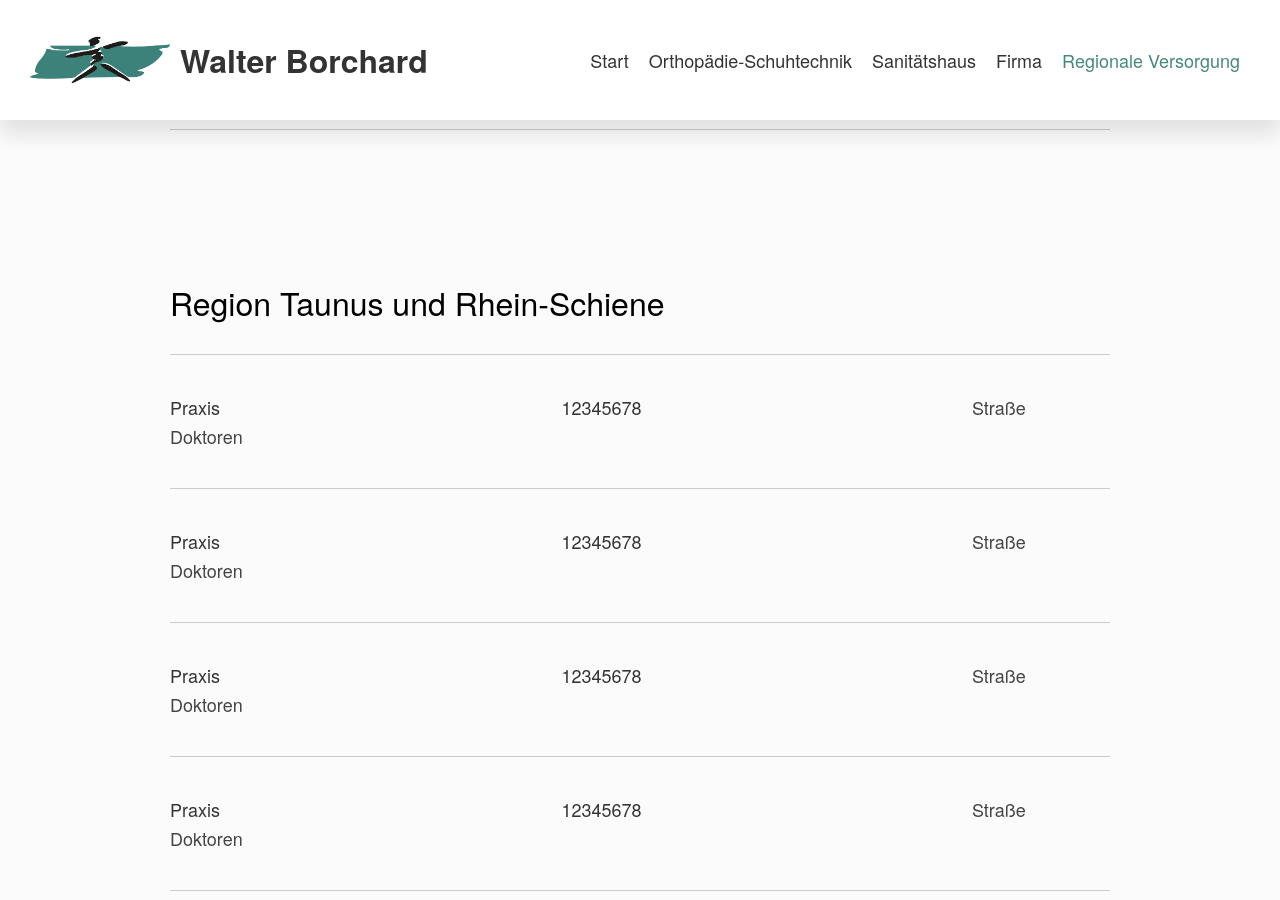
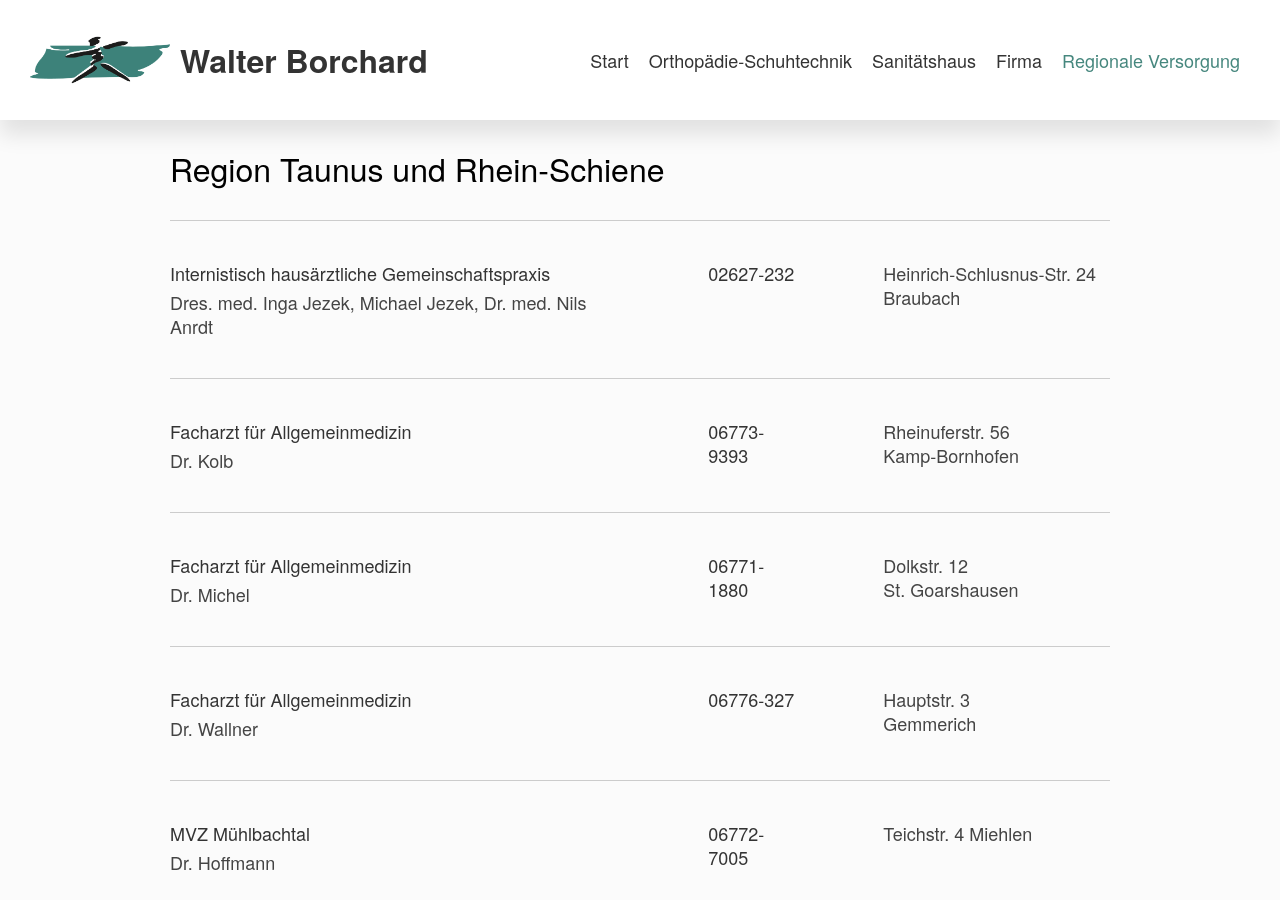
Before and after one commit to JohannesBorchard/Borchard-Orthopaedie, a Jekyll site: the page built from pages/regionale-versorgung.html, in a window 1280 px wide and 900 px high, scrolled down 6152 px. Built offline with Jekyll 4.4.1, drawn with Linux system fonts in a browser that asks for light colours; some of the changed text lies outside the part shown.

Commit message:
Regionale Versorgung vervollständigt

```diff
--- a/pages/regionale-versorgung.html
+++ b/pages/regionale-versorgung.html
@@ -92,157 +92,157 @@ permalink: /regionale-versorgung
 
             <tr class="institution">
                 <td class="institution__data">
-                    <div class="institution__type">Praxis</div>
-                    <div class="institution__people">Doktoren</div>
+                    <div class="institution__type">Hausärztin</div>
+                    <div class="institution__people">Dr. Lutterbeck</div>
                 </td>
                 <td class="institution__data">
-                    <a href="tel:12345678" class="institution__phone">12345678</a>
+                    <a href="tel:12345678" class="institution__phone">02621-40055</a>
                 </td>
                 <td class="institution__data">
-                    <div class="institution__adress">Straße</div>
+                    <div class="institution__adress">Frühmessestr. 22</div>
                 </td>
             </tr>
 
             <tr class="institution">
                 <td class="institution__data">
-                    <div class="institution__type">Praxis</div>
-                    <div class="institution__people">Doktoren</div>
+                    <div class="institution__type">Hausärzte</div>
+                    <div class="institution__people">Dres. Niel, Beck-Niel</div>
                 </td>
                 <td class="institution__data">
-                    <a href="tel:12345678" class="institution__phone">12345678</a>
+                    <a href="tel:12345678" class="institution__phone">02621-7573</a>
                 </td>
                 <td class="institution__data">
-                    <div class="institution__adress">Straße</div>
+                    <div class="institution__adress">Bahnhofstr. 28</div>
                 </td>
             </tr>
 
             <tr class="institution">
                 <td class="institution__data">
-                    <div class="institution__type">Praxis</div>
-                    <div class="institution__people">Doktoren</div>
+                    <div class="institution__type">Hausärzte</div>
+                    <div class="institution__people">Dres. Schmitz, Weiland</div>
                 </td>
                 <td class="institution__data">
-                    <a href="tel:12345678" class="institution__phone">12345678</a>
+                    <a href="tel:12345678" class="institution__phone">02621-2664</a>
                 </td>
                 <td class="institution__data">
-                    <div class="institution__adress">Straße</div>
+                    <div class="institution__adress">Sebastianusstr. 2</div>
                 </td>
             </tr>
 
             <tr class="institution">
                 <td class="institution__data">
-                    <div class="institution__type">Praxis</div>
-                    <div class="institution__people">Doktoren</div>
+                    <div class="institution__type">Hausärzte</div>
+                    <div class="institution__people">Dres. Kempf, Theisen</div>
                 </td>
                 <td class="institution__data">
-                    <a href="tel:12345678" class="institution__phone">12345678</a>
+                    <a href="tel:12345678" class="institution__phone">02621-7310</a>
                 </td>
                 <td class="institution__data">
-                    <div class="institution__adress">Straße</div>
+                    <div class="institution__adress">Bahnhofstr. 46</div>
                 </td>
             </tr>
 
             <tr class="institution">
                 <td class="institution__data">
-                    <div class="institution__type">Praxis</div>
-                    <div class="institution__people">Doktoren</div>
+                    <div class="institution__type">Hausarzt</div>
+                    <div class="institution__people">Dr. Kremer-König</div>
                 </td>
                 <td class="institution__data">
-                    <a href="tel:12345678" class="institution__phone">12345678</a>
+                    <a href="tel:12345678" class="institution__phone">02621-4808</a>
                 </td>
                 <td class="institution__data">
-                    <div class="institution__adress">Straße</div>
+                    <div class="institution__adress">Adolfstr. 11</div>
                 </td>
             </tr>
 
             <tr class="institution">
                 <td class="institution__data">
-                    <div class="institution__type">Praxis</div>
-                    <div class="institution__people">Doktoren</div>
+                    <div class="institution__type">Hausarzt</div>
+                    <div class="institution__people">Dr. Wagner</div>
                 </td>
                 <td class="institution__data">
-                    <a href="tel:12345678" class="institution__phone">12345678</a>
+                    <a href="tel:12345678" class="institution__phone">02621-40033</a>
                 </td>
                 <td class="institution__data">
-                    <div class="institution__adress">Straße</div>
+                    <div class="institution__adress">Burgstr. 28</div>
                 </td>
             </tr>
 
             <tr class="institution">
                 <td class="institution__data">
-                    <div class="institution__type">Praxis</div>
-                    <div class="institution__people">Doktoren</div>
+                    <div class="institution__type">Hausarzt</div>
+                    <div class="institution__people">Dr. Weber</div>
                 </td>
                 <td class="institution__data">
-                    <a href="tel:12345678" class="institution__phone">12345678</a>
+                    <a href="tel:12345678" class="institution__phone">02621-50318</a>
                 </td>
                 <td class="institution__data">
-                    <div class="institution__adress">Straße</div>
+                    <div class="institution__adress">Frühmessestr. 22</div>
                 </td>
             </tr>
 
             <tr class="institution">
                 <td class="institution__data">
-                    <div class="institution__type">Praxis</div>
-                    <div class="institution__people">Doktoren</div>
+                    <div class="institution__type">Hausärztin</div>
+                    <div class="institution__people">Dr. Hintze</div>
                 </td>
                 <td class="institution__data">
-                    <a href="tel:12345678" class="institution__phone">12345678</a>
+                    <a href="tel:12345678" class="institution__phone">02621-18673</a>
                 </td>
                 <td class="institution__data">
-                    <div class="institution__adress">Straße</div>
+                    <div class="institution__adress">Adolfstr. 35</div>
                 </td>
             </tr>
 
             <tr class="institution">
                 <td class="institution__data">
-                    <div class="institution__type">Praxis</div>
-                    <div class="institution__people">Doktoren</div>
+                    <div class="institution__type">Kinderarzt</div>
+                    <div class="institution__people">Dr. Lübke</div>
                 </td>
                 <td class="institution__data">
-                    <a href="tel:12345678" class="institution__phone">12345678</a>
+                    <a href="tel:12345678" class="institution__phone">02621-2675</a>
                 </td>
                 <td class="institution__data">
-                    <div class="institution__adress">Straße</div>
+                    <div class="institution__adress">Gutenbergstr. 2a</div>
                 </td>
             </tr>
 
             <tr class="institution">
                 <td class="institution__data">
-                    <div class="institution__type">Praxis</div>
-                    <div class="institution__people">Doktoren</div>
+                    <div class="institution__type">Gynäkologie</div>
+                    <div class="institution__people">Dres. Wiehn, Schönfeld</div>
                 </td>
                 <td class="institution__data">
-                    <a href="tel:12345678" class="institution__phone">12345678</a>
+                    <a href="tel:12345678" class="institution__phone">02621-3788</a>
                 </td>
                 <td class="institution__data">
-                    <div class="institution__adress">Straße</div>
+                    <div class="institution__adress">Adolfstr. 32</div>
                 </td>
             </tr>
 
             <tr class="institution">
                 <td class="institution__data">
-                    <div class="institution__type">Praxis</div>
-                    <div class="institution__people">Doktoren</div>
+                    <div class="institution__type">Internistische Praxis</div>
+                    <div class="institution__people">Dres. Sundermeier, Lui</div>
                 </td>
                 <td class="institution__data">
-                    <a href="tel:12345678" class="institution__phone">12345678</a>
+                    <a href="tel:12345678" class="institution__phone">02621-3234</a>
                 </td>
                 <td class="institution__data">
-                    <div class="institution__adress">Straße</div>
+                    <div class="institution__adress">Brückenstr. 32-34</div>
                 </td>
             </tr>
 
             <tr class="institution">
                 <td class="institution__data">
-                    <div class="institution__type">Praxis</div>
-                    <div class="institution__people">Doktoren</div>
+                    <div class="institution__type">Neurologe</div>
+                    <div class="institution__people">Dr. Lippert</div>
                 </td>
                 <td class="institution__data">
-                    <a href="tel:12345678" class="institution__phone">12345678</a>
+                    <a href="tel:12345678" class="institution__phone">02621-50844</a>
                 </td>
                 <td class="institution__data">
-                    <div class="institution__adress">Straße</div>
+                    <div class="institution__adress">Gutenbergstr. 2a</div>
                 </td>
             </tr>
 
@@ -269,105 +269,92 @@ permalink: /regionale-versorgung
 
             <tr class="institution">
                 <td class="institution__data">
-                    <div class="institution__type">Praxis</div>
-                    <div class="institution__people">Doktoren</div>
+                    <div class="institution__type">Hausarzt</div>
+                    <div class="institution__people">Dr. Günder</div>
                 </td>
                 <td class="institution__data">
-                    <a href="tel:12345678" class="institution__phone">12345678</a>
+                    <a href="tel:12345678" class="institution__phone">02603-2210</a>
                 </td>
                 <td class="institution__data">
-                    <div class="institution__adress">Straße</div>
+                    <div class="institution__adress">Römerstr. 72</div>
                 </td>
             </tr>
 
             <tr class="institution">
                 <td class="institution__data">
-                    <div class="institution__type">Praxis</div>
-                    <div class="institution__people">Doktoren</div>
+                    <div class="institution__type">Hausarzt</div>
+                    <div class="institution__people">Dr. Krebs</div>
                 </td>
                 <td class="institution__data">
-                    <a href="tel:12345678" class="institution__phone">12345678</a>
+                    <a href="tel:12345678" class="institution__phone">02603-50171</a>
                 </td>
                 <td class="institution__data">
-                    <div class="institution__adress">Straße</div>
+                    <div class="institution__adress">Römerstr. 23</div>
                 </td>
             </tr>
 
             <tr class="institution">
                 <td class="institution__data">
-                    <div class="institution__type">Praxis</div>
-                    <div class="institution__people">Doktoren</div>
+                    <div class="institution__type">Hausarzt</div>
+                    <div class="institution__people">Dr. Krummeck</div>
                 </td>
                 <td class="institution__data">
-                    <a href="tel:12345678" class="institution__phone">12345678</a>
+                    <a href="tel:12345678" class="institution__phone">02603-933459</a>
                 </td>
                 <td class="institution__data">
-                    <div class="institution__adress">Straße</div>
+                    <div class="institution__adress">Römerstr. 47</div>
                 </td>
             </tr>
 
             <tr class="institution">
                 <td class="institution__data">
-                    <div class="institution__type">Praxis</div>
-                    <div class="institution__people">Doktoren</div>
+                    <div class="institution__type">Hausarzt</div>
+                    <div class="institution__people">Dr. Lange</div>
                 </td>
                 <td class="institution__data">
-                    <a href="tel:12345678" class="institution__phone">12345678</a>
+                    <a href="tel:12345678" class="institution__phone">02603-70800</a>
                 </td>
                 <td class="institution__data">
-                    <div class="institution__adress">Straße</div>
+                    <div class="institution__adress">Koblenzer Str. 17</div>
                 </td>
             </tr>
 
             <tr class="institution">
                 <td class="institution__data">
-                    <div class="institution__type">Praxis</div>
-                    <div class="institution__people">Doktoren</div>
+                    <div class="institution__type">Hausärztliche Gemeinschaftspraxis</div>
+                    <div class="institution__people">Dres. K. Link, S.Link</div>
                 </td>
                 <td class="institution__data">
-                    <a href="tel:12345678" class="institution__phone">12345678</a>
+                    <a href="tel:12345678" class="institution__phone">02603-2533</a>
                 </td>
                 <td class="institution__data">
-                    <div class="institution__adress">Straße</div>
+                    <div class="institution__adress">Bahnhofstr. 1</div>
                 </td>
             </tr>
 
             <tr class="institution">
                 <td class="institution__data">
-                    <div class="institution__type">Praxis</div>
-                    <div class="institution__people">Doktoren</div>
+                    <div class="institution__type">Hausärztliche Gemeinschaftspraxis</div>
+                    <div class="institution__people">Dres. Simons, Schwab</div>
                 </td>
                 <td class="institution__data">
-                    <a href="tel:12345678" class="institution__phone">12345678</a>
+                    <a href="tel:12345678" class="institution__phone">02603-3033</a>
                 </td>
                 <td class="institution__data">
-                    <div class="institution__adress">Straße</div>
+                    <div class="institution__adress">Bahnhofsplatz 2</div>
                 </td>
             </tr>
 
             <tr class="institution">
                 <td class="institution__data">
-                    <div class="institution__type">Praxis</div>
-                    <div class="institution__people">Doktoren</div>
+                    <div class="institution__type">Hausärztliche Gemeinschaftspraxis</div>
+                    <div class="institution__people">Dres. Schulz, Bruker</div>
                 </td>
                 <td class="institution__data">
-                    <a href="tel:12345678" class="institution__phone">12345678</a>
+                    <a href="tel:12345678" class="institution__phone">02603-2017</a>
                 </td>
                 <td class="institution__data">
-                    <div class="institution__adress">Straße</div>
-                </td>
-            </tr>
-
-            <tr class="institution">
-                <td class="institution__data">
-                    <div class="institution__type">Praxis</div>
-                    <div class="institution__people">Doktoren</div>
-                </td>
-                <td class="institution__data">
-                    <a href="tel:12345678" class="institution__phone">12345678</a>
-                </td>
-                <td class="institution__data">
-                    <div class="institution__adress">Straße</div>
+                    <div class="institution__adress">Oranienweg 10</div>
                 </td>
             </tr>
 
@@ -472,79 +459,79 @@ permalink: /regionale-versorgung
 
             <tr class="institution">
                 <td class="institution__data">
-                    <div class="institution__type">Praxis</div>
-                    <div class="institution__people">Doktoren</div>
+                    <div class="institution__type">Internistisch hausärztliche Gemeinschaftspraxis</div>
+                    <div class="institution__people">Dres. med. Inga Jezek, Michael Jezek, Dr. med. Nils Anrdt</div>
                 </td>
                 <td class="institution__data">
-                    <a href="tel:12345678" class="institution__phone">12345678</a>
+                    <a href="tel:12345678" class="institution__phone">02627-232</a>
                 </td>
                 <td class="institution__data">
-                    <div class="institution__adress">Straße</div>
+                    <div class="institution__adress">Heinrich-Schlusnus-Str. 24 <br>Braubach</div>
                 </td>
             </tr>
 
             <tr class="institution">
                 <td class="institution__data">
-                    <div class="institution__type">Praxis</div>
-                    <div class="institution__people">Doktoren</div>
+                    <div class="institution__type">Facharzt für Allgemeinmedizin</div>
+                    <div class="institution__people">Dr. Kolb</div>
                 </td>
                 <td class="institution__data">
-                    <a href="tel:12345678" class="institution__phone">12345678</a>
+                    <a href="tel:12345678" class="institution__phone">06773-9393</a>
                 </td>
                 <td class="institution__data">
-                    <div class="institution__adress">Straße</div>
+                    <div class="institution__adress">Rheinuferstr. 56 <br>Kamp-Bornhofen</div>
                 </td>
             </tr>
 
             <tr class="institution">
                 <td class="institution__data">
-                    <div class="institution__type">Praxis</div>
-                    <div class="institution__people">Doktoren</div>
+                    <div class="institution__type">Facharzt für Allgemeinmedizin</div>
+                    <div class="institution__people">Dr. Michel</div>
                 </td>
                 <td class="institution__data">
-                    <a href="tel:12345678" class="institution__phone">12345678</a>
+                    <a href="tel:12345678" class="institution__phone">06771-1880</a>
                 </td>
                 <td class="institution__data">
-                    <div class="institution__adress">Straße</div>
+                    <div class="institution__adress">Dolkstr. 12 <br>St. Goarshausen</div>
                 </td>
             </tr>
 
             <tr class="institution">
                 <td class="institution__data">
-                    <div class="institution__type">Praxis</div>
-                    <div class="institution__people">Doktoren</div>
+                    <div class="institution__type">Facharzt für Allgemeinmedizin</div>
+                    <div class="institution__people">Dr. Wallner</div>
                 </td>
                 <td class="institution__data">
-                    <a href="tel:12345678" class="institution__phone">12345678</a>
+                    <a href="tel:12345678" class="institution__phone">06776-327</a>
                 </td>
                 <td class="institution__data">
-                    <div class="institution__adress">Straße</div>
+                    <div class="institution__adress">Hauptstr. 3<br>Gemmerich</div>
                 </td>
             </tr>
 
             <tr class="institution">
                 <td class="institution__data">
-                    <div class="institution__type">Praxis</div>
-                    <div class="institution__people">Doktoren</div>
+                    <div class="institution__type">MVZ Mühlbachtal</div>
+                    <div class="institution__people">Dr. Hoffmann</div>
                 </td>
                 <td class="institution__data">
-                    <a href="tel:12345678" class="institution__phone">12345678</a>
+                    <a href="tel:12345678" class="institution__phone">06772-7005</a>
                 </td>
                 <td class="institution__data">
-                    <div class="institution__adress">Straße</div>
+                    <div class="institution__adress">Teichstr. 4 <b>Miehlen</div>
                 </td>
             </tr>
 
             <tr class="institution">
                 <td class="institution__data">
-                    <div class="institution__type">Praxis</div>
-                    <div class="institution__people">Doktoren</div>
+                    <div class="institution__type">MVZ Mühlbachtal</div>
+                    <div class="institution__people">Dr. Palacios</div>
                 </td>
                 <td class="institution__data">
-                    <a href="tel:12345678" class="institution__phone">12345678</a>
+                    <a href="tel:12345678" class="institution__phone">06776-484</a>
                 </td>
                 <td class="institution__data">
-                    <div class="institution__adress">Straße</div>
+                    <div class="institution__adress">Schulstr. 14 <b>Dachsenhausen</div>
                 </td>
             </tr>
 
```
